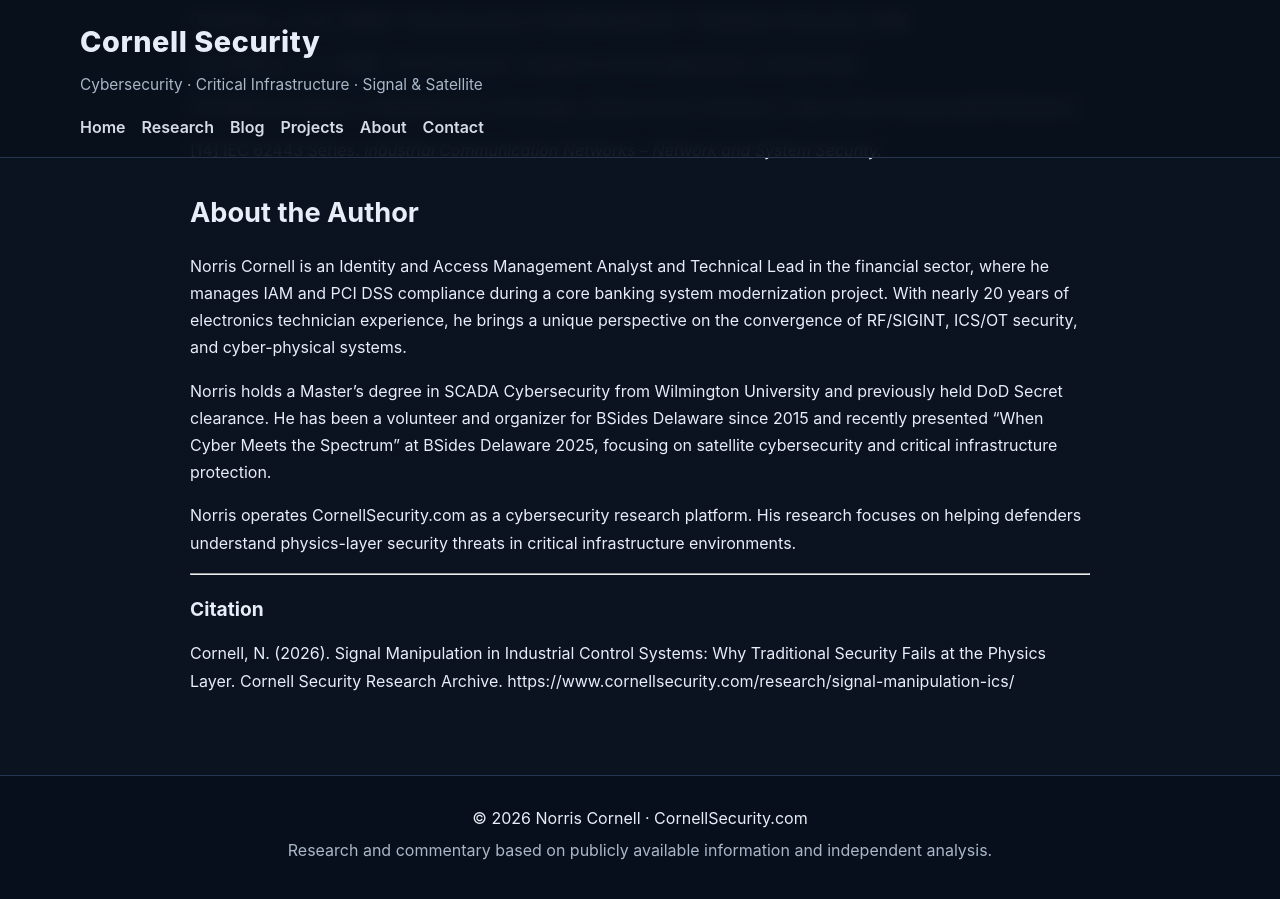
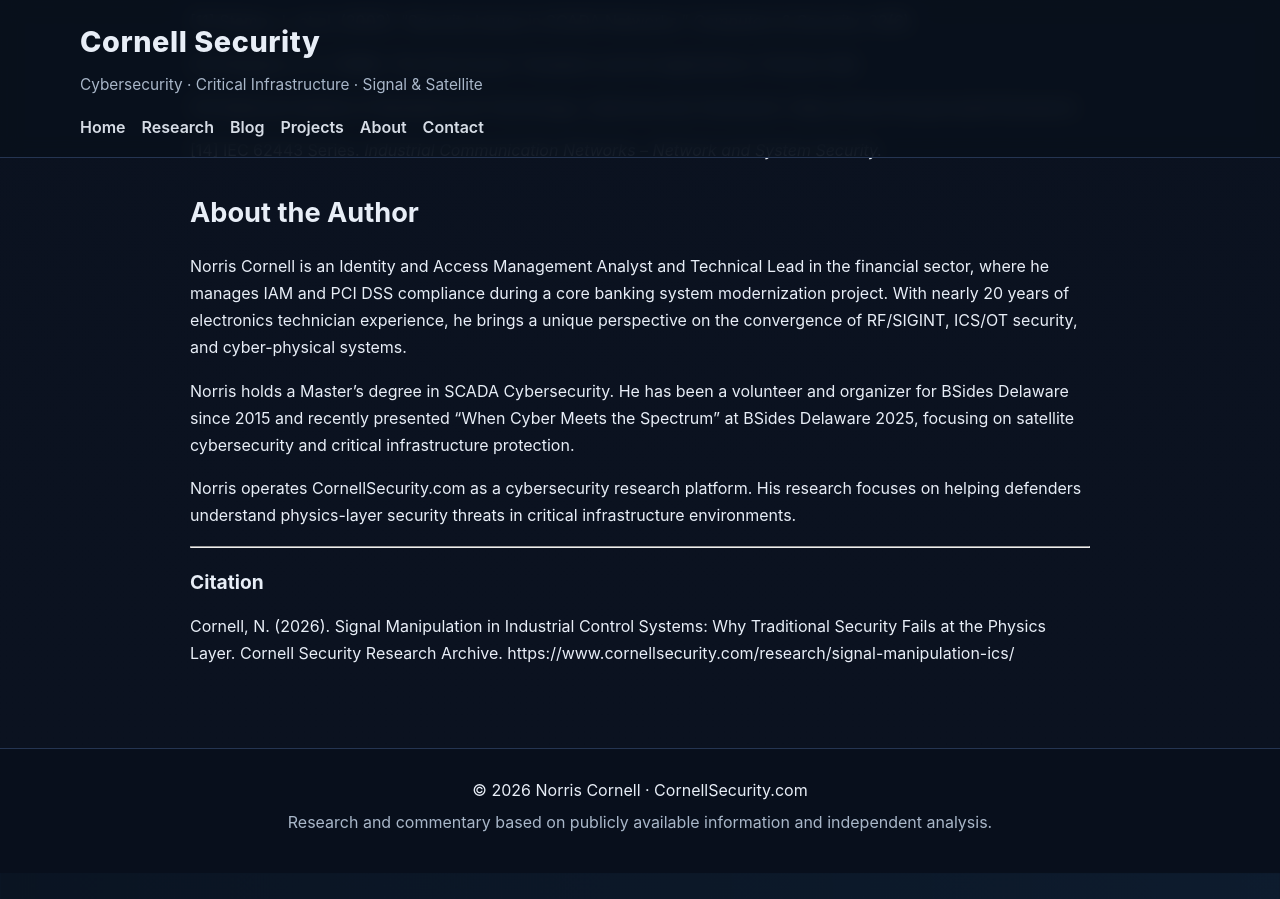
Before and after one commit to samson-2369/samson-2369.github.io, a Jekyll site: the page built from _research/signal-manipulation-ics.md, in a window 1280 px wide and 900 px high, scrolled down 6113 px. Built offline with Jekyll 4.4.1, drawn with Linux system fonts in a browser that asks for light colours; after the commit the page ends 6986 px from its top, so only the background shows below that.

Commit message:
Update author's bio in signal-manipulation-ics.md
Removed mention of DoD Secret clearance from the author's bio.

```diff
--- a/_research/signal-manipulation-ics.md
+++ b/_research/signal-manipulation-ics.md
@@ -188,6 +188,6 @@ The controls we have built are necessary, but they are not sufficient.
 
 Norris Cornell is an Identity and Access Management Analyst and Technical Lead in the financial sector, where he manages IAM and PCI DSS compliance during a core banking system modernization project. With nearly 20 years of electronics technician experience, he brings a unique perspective on the convergence of RF/SIGINT, ICS/OT security, and cyber-physical systems.
 
-Norris holds a Master’s degree in SCADA Cybersecurity from Wilmington University and previously held DoD Secret clearance. He has been a volunteer and organizer for BSides Delaware since 2015 and recently presented “When Cyber Meets the Spectrum” at BSides Delaware 2025, focusing on satellite cybersecurity and critical infrastructure protection.
+Norris holds a Master’s degree in SCADA Cybersecurity. He has been a volunteer and organizer for BSides Delaware since 2015 and recently presented “When Cyber Meets the Spectrum” at BSides Delaware 2025, focusing on satellite cybersecurity and critical infrastructure protection.
 
 Norris operates CornellSecurity.com as a cybersecurity research platform. His research focuses on helping defenders understand physics-layer security threats in critical infrastructure environments.
```
